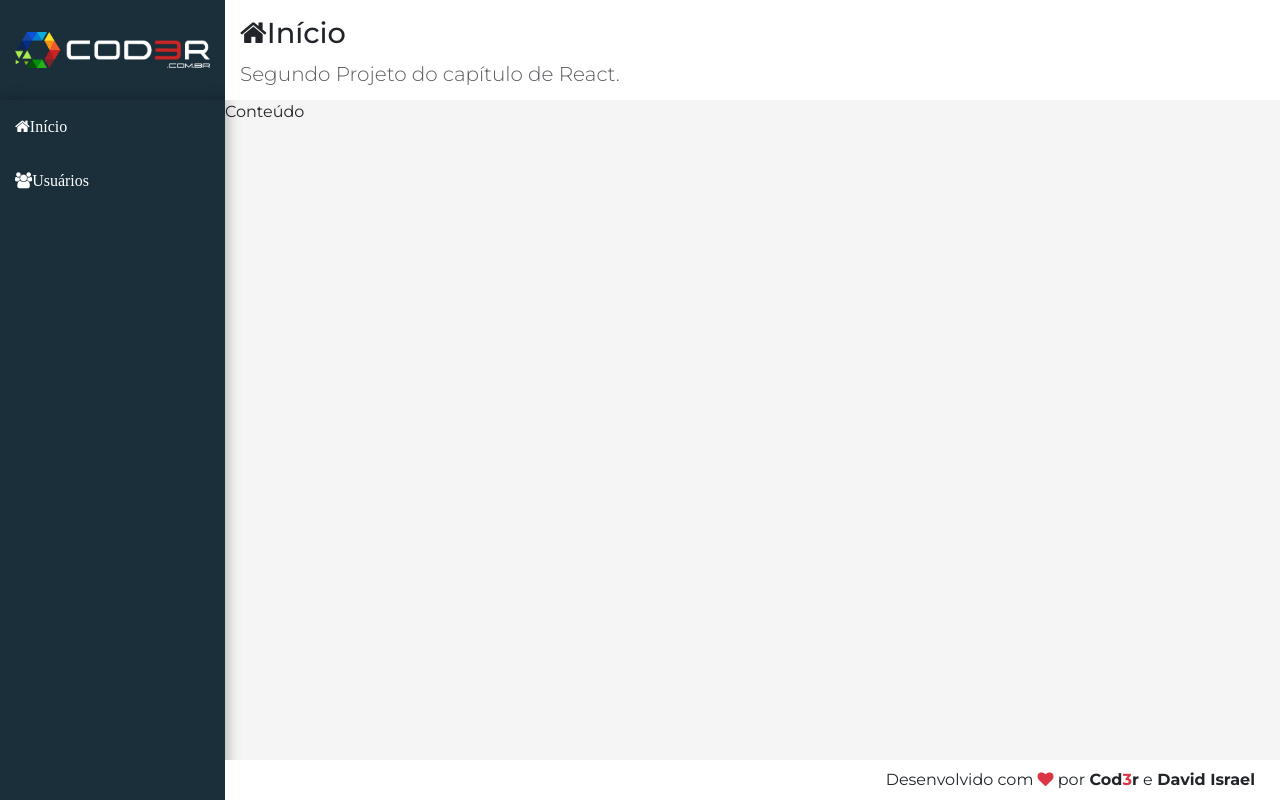
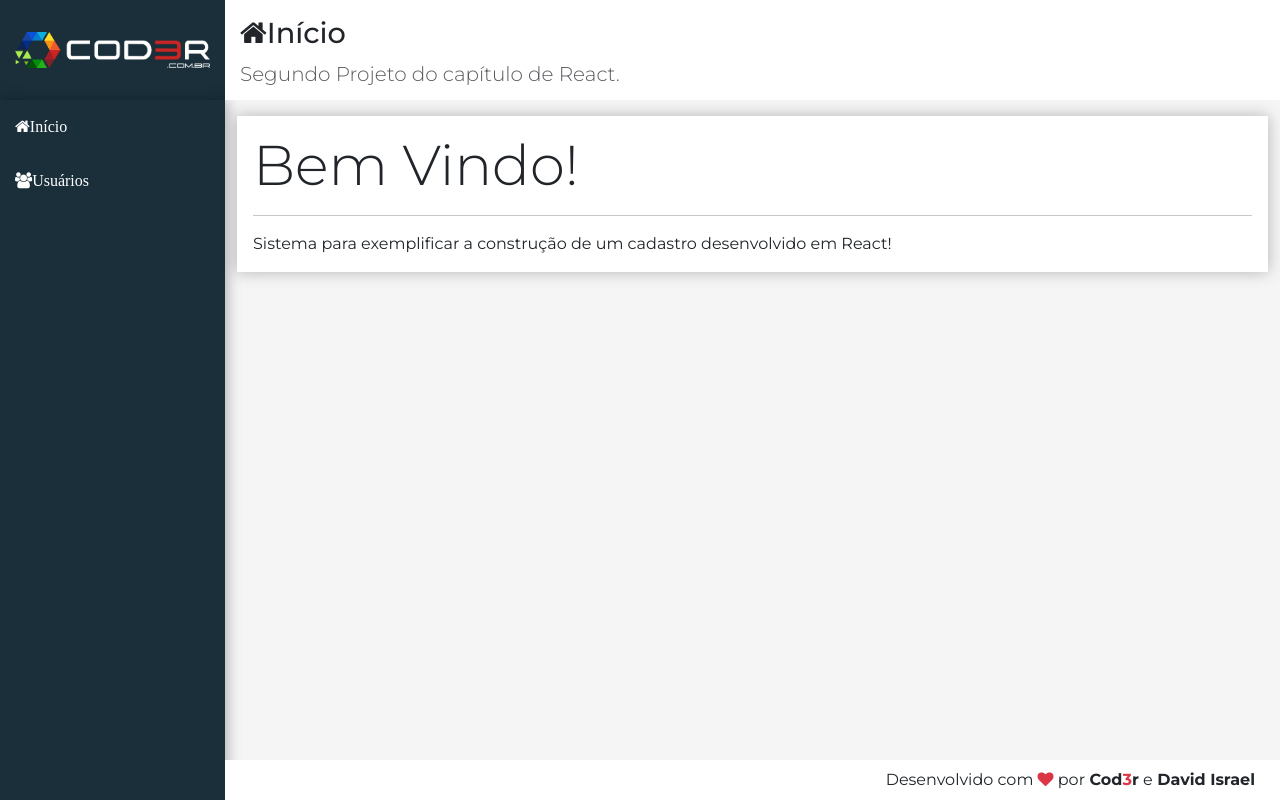
Before and after one commit to davidIsrael-rj/Cadastro_Usuario_React, a React (Create React App) app in the folder frontend/: page / in a window 1280 px wide. Built offline with nearby package versions, Linux system fonts and the light colour scheme.

Commit message:
Ajustando o componente Conteúdo

```diff
--- /dev/null
+++ b/frontend/src/components/home/Home.jsx
@@ -0,0 +1,11 @@
+import React from 'react'
+import Main from '../template/Main'
+
+export default props =>
+    <Main icon="home" title="Início"
+        subtitle="Segundo Projeto do capítulo de React.">
+        <div className="display-4">Bem Vindo!</div>
+        <hr />
+        <p className="mb-0">Sistema para exemplificar a construção
+            de um cadastro desenvolvido em React!</p>
+    </Main>
--- a/frontend/src/components/template/Main.css
+++ b/frontend/src/components/template/Main.css
@@ -0,0 +1,4 @@
+main > div{
+    background-color: #fff;
+    box-shadow: 0px 0px 15px #0004;
+}
--- a/frontend/src/components/template/Main.jsx
+++ b/frontend/src/components/template/Main.jsx
@@ -5,7 +5,9 @@
 export default props =>
 <React.Fragment>
     <Header {...props}/>
-        <main className="content">
-            Conteúdo
+        <main className="content container-fluid">
+            <div className="p-3 mt-3">
+                {props.children}
+            </div>
         </main>
 </React.Fragment>
--- a/frontend/src/main/App.jsx
+++ b/frontend/src/main/App.jsx
@@ -4,14 +4,13 @@
 import React from 'react'
 import Logo from '../components/template/Logo'
 import Nav from '../components/template/Nav'
-import Main from '../components/template/Main'
+import Home from '../components/home/Home'
 import Footer from '../components/template/Footer'
 
 export default props =>
 <div className="app">
     <Logo/>
     <Nav/>
-    <Main icon="home" title="Início"
-        subtitle="Segundo Projeto do capítulo de React."/>
+    <Home/>
     <Footer/>
 </div>
```
